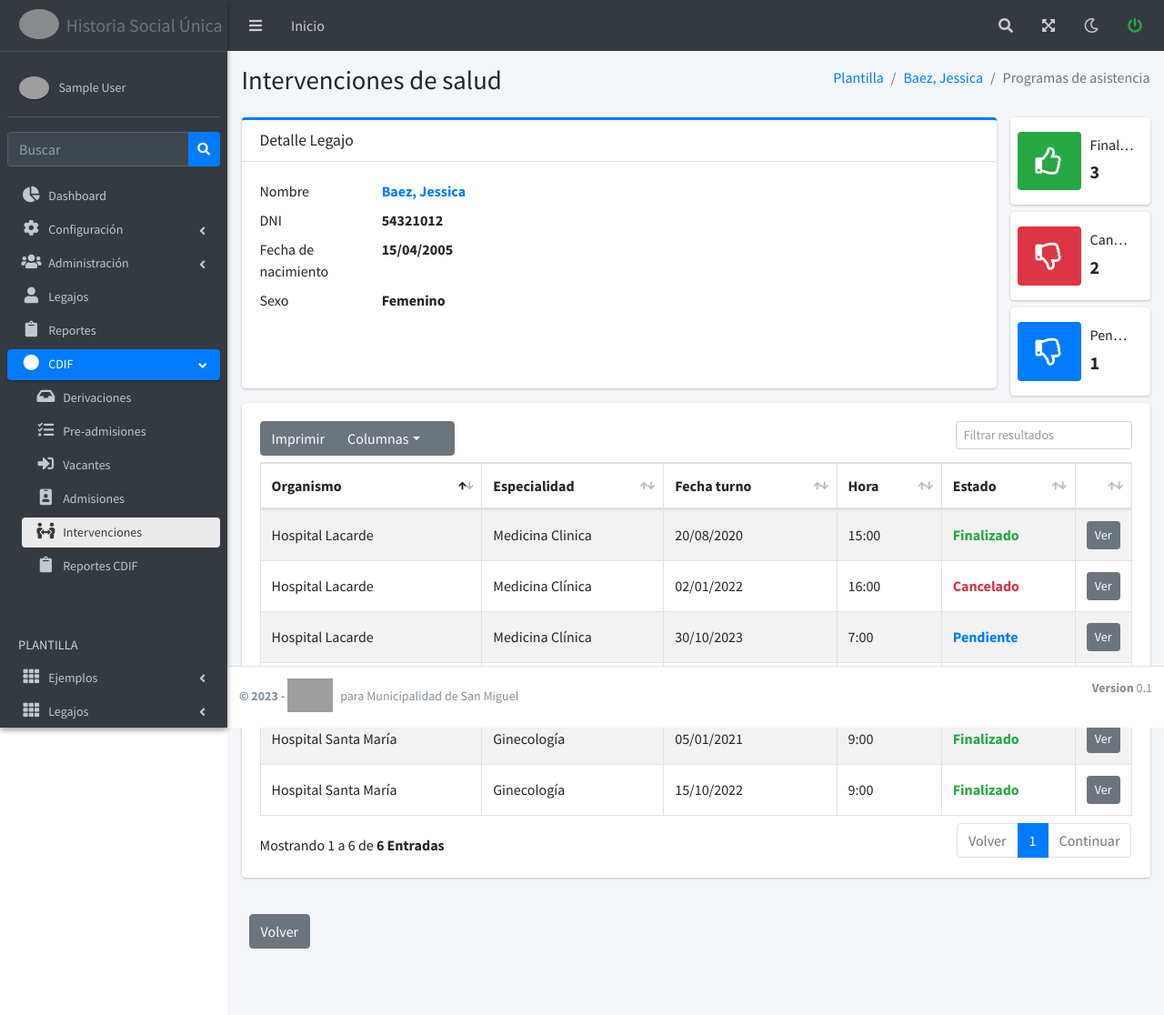
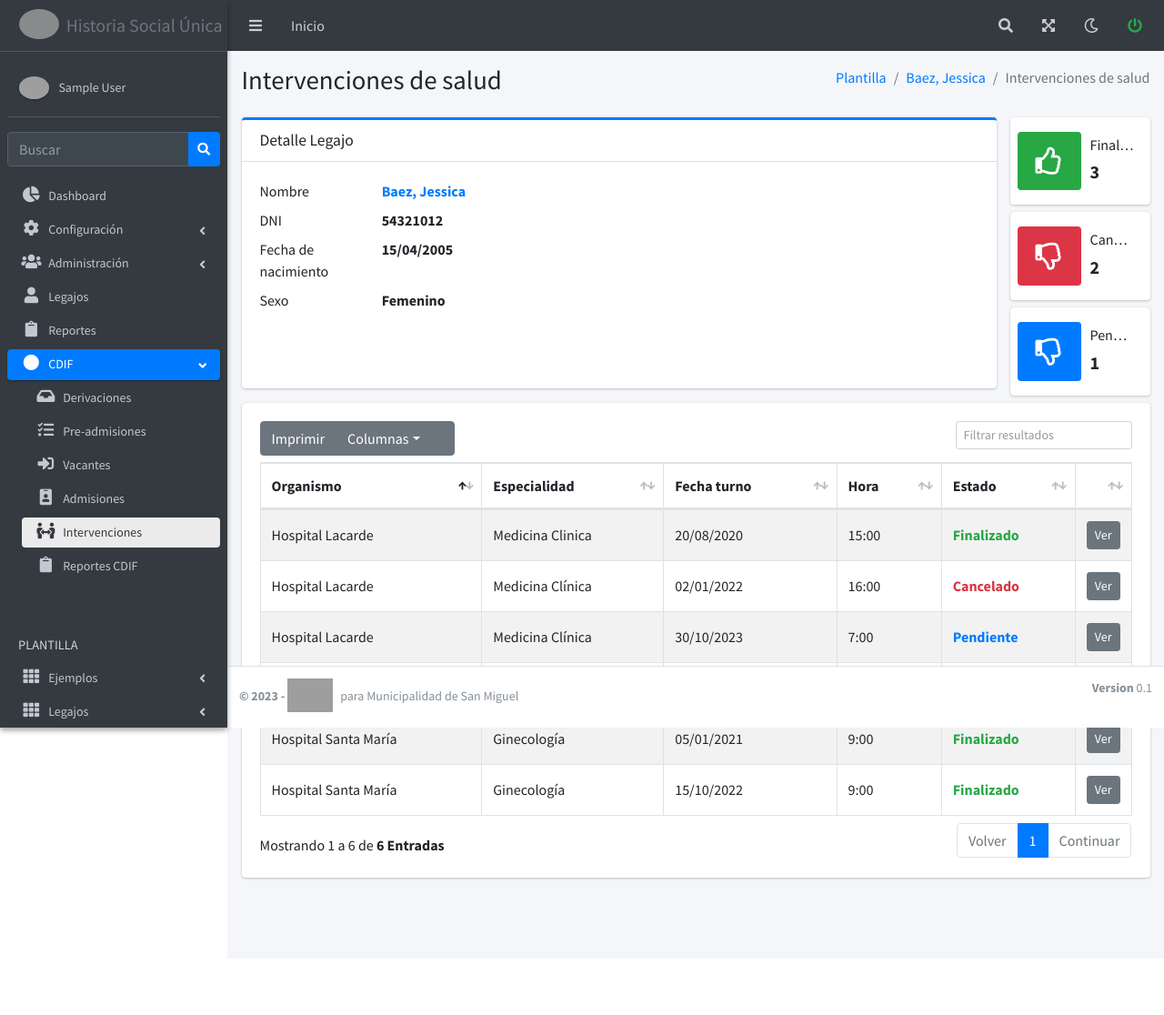
Before and after one commit to matias394/HSU-AGO, a Django app: page /plantilla/programas/intervenciones_salud in a window 1280 px wide. Shown: the whole page at 91% size. After the commit the page ends 968 px from the top, so only its background shows below. Run offline with Django 4.2, Linux system fonts and the light colour scheme; the visitor is signed in with stand-in values (Sample User, id 1); data that the repository does not hold is empty; parts of the project's set-up code (start-up, migrations or seed data) failed here and were passed over; some libraries are stand-ins or nearby versions; grey boxes are pictures that could not be loaded.

Commit message:
intervenciones de salud cambio nombre

```diff
--- a/Inicio/templates/Ejemplos/intervenciones_salud.html
+++ b/Inicio/templates/Ejemplos/intervenciones_salud.html
@@ -13,7 +13,7 @@ Intervenciones de salud
 <ol class="breadcrumb float-sm-right">
   <li class="breadcrumb-item"><a href="">Plantilla</a></li>
   <li class="breadcrumb-item"><a href="">Baez, Jessica</a></li>
-  <li class="breadcrumb-item active">Programas de asistencia</li>
+  <li class="breadcrumb-item active">Intervenciones de salud</li>
 </ol>
 {% endblock %};
 
@@ -169,12 +169,12 @@ Intervenciones de salud
 </div>
 <!-- /.row -->
 
-
+<!--
 <div class="row mt-4 d-print-none">
   <div class="col-12 mx-2">
     <a href="{% url 'preadmisiones_list' %}" class="btn btn-secondary">Volver</a>
   </div>
-</div>
+</div>-->
 {% endblock %};
 
 {% block customJS %}
```
